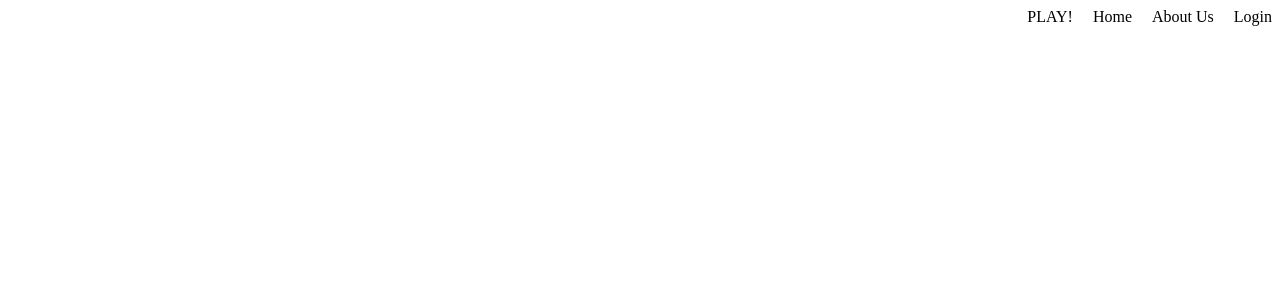
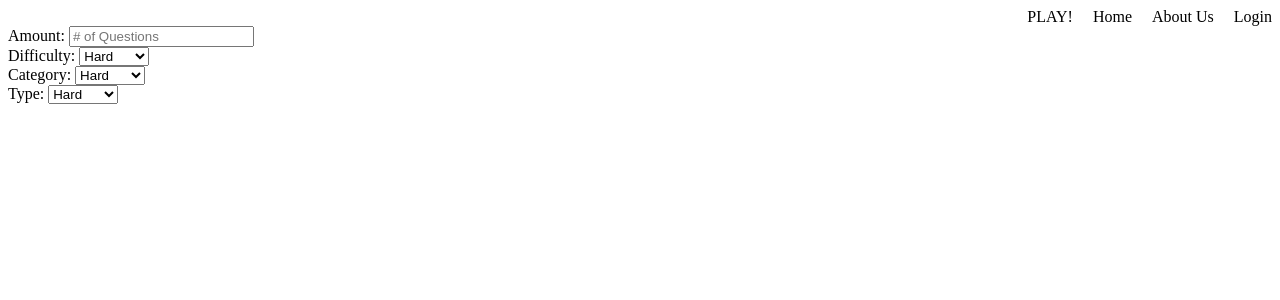
Before and after one commit to AntCannon/trivia-io, a React (Vite) app: page / in a window 1280 px wide. Shown: the top 300 px of the page. Built offline with nearby package versions, Linux system fonts and the light colour scheme.

Commit message:
add static filter

```diff
--- a/src/App.jsx
+++ b/src/App.jsx
@@ -1,12 +1,14 @@
 import './App.css'
 import { useState } from 'react'
 import Nav from './components/Nav.jsx'
+import Filters from './components/Filters.jsx'
 
 function App() {
 
   return (
     <>
       <Nav />
+      <Filters />
     </>
   )
 }
--- /dev/null
+++ b/src/components/Filters.jsx
@@ -0,0 +1,33 @@
+export default function Filters() {
+
+  return (
+    <>
+      <form className="filters">
+        <label>
+          Amount: <input type="text" placeholder="# of Questions" />
+        </label><br />
+        <label>
+          Difficulty: <select value="">--Select Difficulty
+            <option value="hard">Hard</option>
+            <option value="medium">Medium</option>
+            <option value="easy">Easy</option>
+          </select>
+        </label><br />
+        <label>
+          Category: <select value="">--Select Category
+            <option value="hard">Hard</option>
+            <option value="medium">Medium</option>
+            <option value="easy">Easy</option>
+          </select>
+        </label><br />
+        <label>
+          Type: <select value="">--Select Type
+            <option value="hard">Hard</option>
+            <option value="medium">Medium</option>
+            <option value="easy">Easy</option>
+          </select>
+        </label>
+      </form>
+    </>
+  )
+}
```
Also changed, not shown: src/components/Filters.css (added).
